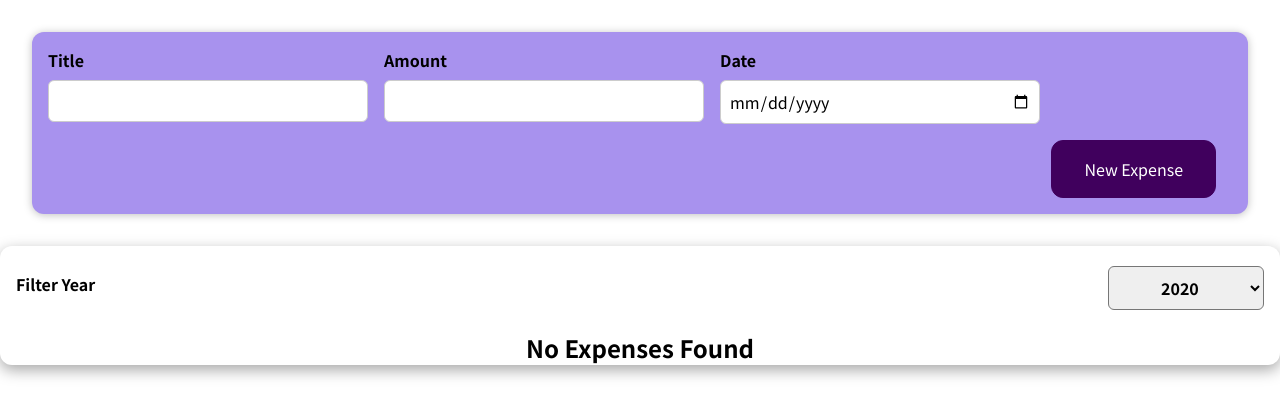
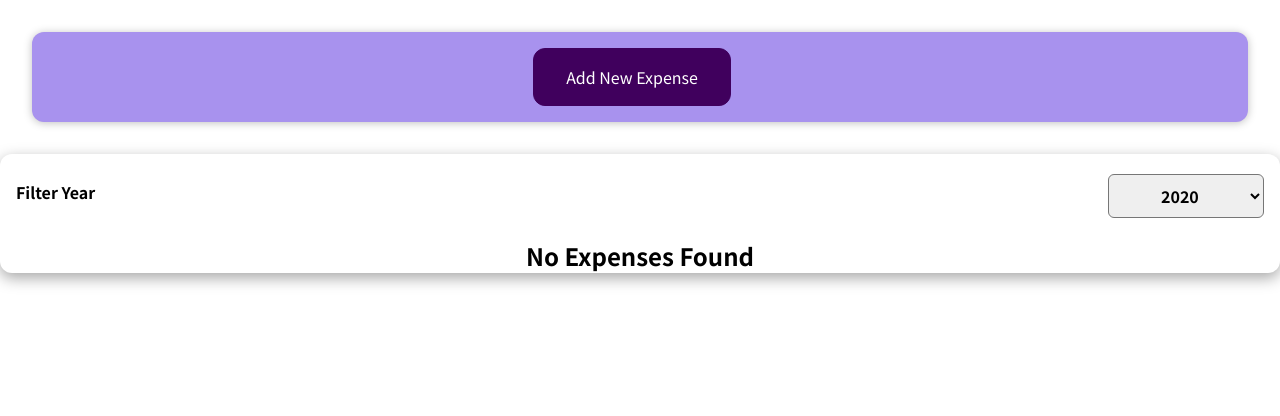
Before and after one commit to ShajadulGH/expense-tracker, a React (Create React App) app: page / in a window 1280 px wide. Shown: the top 416 px of the page. Built offline with nearby package versions, Linux system fonts and the light colour scheme.

Commit message:
feat: Add toggle button in Form

```diff
--- a/src/Components/Form/Form.css
+++ b/src/Components/Form/Form.css
@@ -7,6 +7,7 @@
   border-radius: 12px;
   /* text-align: center; */
   box-shadow: 0 1px 8px rgba(0, 0, 0, 0.25);
+  text-align: center;
 }
 
 .new-expense button {
--- a/src/Components/Form/Form.js
+++ b/src/Components/Form/Form.js
@@ -1,6 +1,14 @@
+import { useState } from "react";
 import FormDetails from "./FormDetails";
 import "./Form.css";
 const Form = (props) => {
+  const [startEditing, setStartEditing] = useState(false);
+  const startEditingHandler = () => {
+    setStartEditing(true);
+  };
+  const stopEditing = () => {
+    setStartEditing(false);
+  };
   const receivedData = (receivedData) => {
     const storedData = {
       ...receivedData,
@@ -9,7 +17,12 @@ const Form = (props) => {
   };
   return (
     <div className="new-expense">
-      <FormDetails onStoreData={receivedData} />
+      {!startEditing && (
+        <button onClick={startEditingHandler}>Add New Expense</button>
+      )}
+      {startEditing && (
+        <FormDetails onCancle={stopEditing} onStoreData={receivedData} />
+      )}
     </div>
   );
 };
--- a/src/Components/Form/FormDetails.js
+++ b/src/Components/Form/FormDetails.js
@@ -67,6 +67,7 @@ const FormDetails = (props) => {
         </div>
       </div>
       <div className="new-expense__actions ">
+        <button onClick={props.onCancle}>Cancel</button>
         <button type="submit">New Expense</button>
       </div>
     </form>
```
